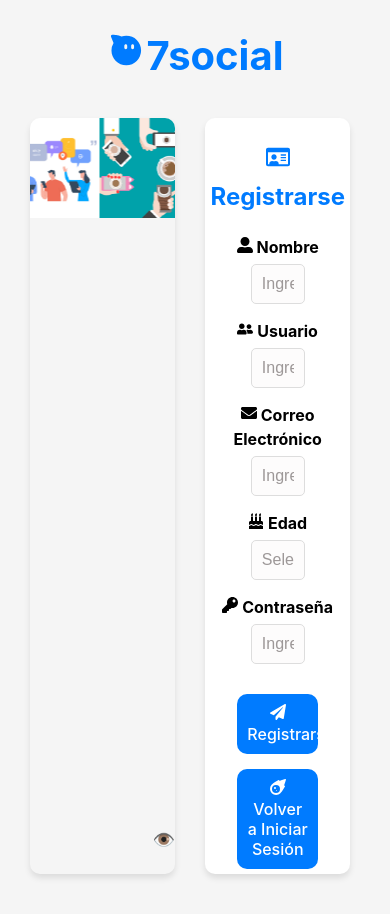
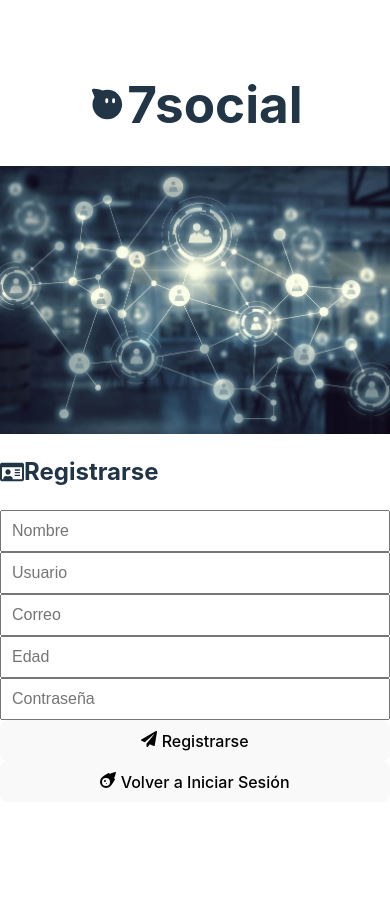
Before and after one commit to Aguiar623/7social, a React (Vite) app in the folder 7SOCIAL-FRONTED/: page / in a window 390 px wide. Both pictures are taken after a click on the button "Registrarme". After the commit the page ends 844 px from the top, so only its background shows below. Built offline with nearby package versions, Linux system fonts and the light colour scheme.

Commit message:
home responsive

```diff
--- a/7SOCIAL-FRONTED/src/pages/Home.jsx
+++ b/7SOCIAL-FRONTED/src/pages/Home.jsx
@@ -88,89 +88,141 @@ const Home = () => {
   };
 
   return (
-  <>
-    <div className="titulo-home">
-      <h1><AiFillAliwangwang size={40}/>7social</h1>
-      </div>
-    <div className="home-container">
+    <div className="flex flex-col items-center justify-center min-h-screen bg-gradient-to-br from-gray-900 to-gray-700 text-white p-4">
+      {/* Título */}
+      <h1 className="flex items-center gap-2 text-3xl md:text-4xl font-bold mb-6">
+        <AiFillAliwangwang size={40} />
+        7social
+      </h1>
+
+      {/* Contenedor principal responsive */}
+      <div className="flex flex-col md:flex-row w-full max-w-5xl bg-gray-800 rounded-2xl shadow-lg overflow-hidden">
         {/* Carrete de imágenes */}
-      <div className="carousel">
-        <div className="carousel-track">
-          <img src="/images/social-1.jpg" alt="Imagen 1" className="carousel-image" />
-          <img src="/images/social-2.jpg" alt="Imagen 2" className="carousel-image" />
-          <img src="/images/social-3.png" alt="Imagen 3" className="carousel-image" />
-          <img src="/images/social-4.png" alt="Imagen 4" className="carousel-image" />
+        <div className="w-full md:w-1/2 relative">
+          <div className="flex overflow-x-auto snap-x snap-mandatory scrollbar-hide">
+            {["/images/social-1.jpg", "/images/social-2.jpg", "/images/social-3.png", "/images/social-4.png"].map(
+              (src, i) => (
+                <img
+                  key={i}
+                  src={src}
+                  alt={`Imagen ${i + 1}`}
+                  className="w-full h-64 md:h-full object-cover snap-center"
+                />
+              )
+            )}
           </div>
         </div>
-      {/* Barra de inicio de sesión o registro */}
-      <div className="login-bar">
-        {loading && <div className="loading-spinner">Cargando...</div>} {/* Indicador de carga */}
+
+        {/* Panel de login / registro */}
+        <div className="w-full md:w-1/2 p-6 md:p-10 flex flex-col justify-center bg-gray-900">
+          {loading && <div className="text-center mb-4 animate-pulse">Cargando...</div>}
+
           {isRegistering ? (
             <>
-            <h2><FaRegIdCard /> Registrarse</h2>
-            <form onSubmit={handleRegisterSubmit}>
-              <div className="form-group">
-                <label htmlFor="name"><FaUserAlt /> Nombre</label>
-                <input type="text" id="register-name" placeholder="Ingresa tu nombre" />
+              <h2 className="text-2xl font-bold mb-4 flex items-center gap-2">
+                <FaRegIdCard /> Registrarse
+              </h2>
+              <form onSubmit={handleLoginSubmit} className="flex flex-col gap-3">
+                <input
+                  type="text"
+                  id="register-name"
+                  placeholder="Nombre"
+                  className="p-2 rounded bg-gray-700 focus:ring-2 focus:ring-indigo-400"
+                />
+                <input
+                  type="text"
+                  id="register-username"
+                  placeholder="Usuario"
+                  className="p-2 rounded bg-gray-700 focus:ring-2 focus:ring-indigo-400"
+                />
+                <input
+                  type="email"
+                  id="register-email"
+                  placeholder="Correo"
+                  className="p-2 rounded bg-gray-700 focus:ring-2 focus:ring-indigo-400"
+                />
+                <input
+                  type="text"
+                  id="register-age"
+                  placeholder={age ? `${age} años` : "Edad"}
+                  readOnly
+                  onClick={() => hiddenDateRef.current.showPicker()}
+                  className="p-2 rounded bg-gray-700 focus:ring-2 focus:ring-indigo-400"
+                />
+                <input
+                  type="date"
+                  ref={hiddenDateRef}
+                  className="hidden"
+                  onChange={handleDateChange}
+                />
+                <div className="relative">
+                  <input
+                    type={showRegisterPassword ? "text" : "password"}
+                    id="register-password"
+                    placeholder="Contraseña"
+                    className="p-2 rounded bg-gray-700 focus:ring-2 focus:ring-indigo-400 w-full"
+                  />
+                  <span
+                    onClick={() => setShowRegisterPassword(!showRegisterPassword)}
+                    className="absolute right-3 top-2 cursor-pointer"
+                  >
+                    {showRegisterPassword ? "🙈" : "👁️"}
+                  </span>
                 </div>
-              <div className="form-group">
-                <label htmlFor="username"><FaUserFriends /> Usuario</label>
-                <input type="text" id="register-username" placeholder="Ingresa tu usuario" />
-              </div>
-              <div className="form-group">
-                <label htmlFor="email"><FaEnvelope /> Correo Electrónico</label>
-                <input type="email" id="register-email" placeholder="Ingresa tu correo" />
-              </div>
-              <div className="form-group">
-                <label htmlFor="age"><FaBirthdayCake /> Edad</label>
-                <input type="text" id="register-age" placeholder="Selecciona fecha" value={age ?`${age} años` : ""}
-                readOnly onClick={() => hiddenDateRef.current.showPicker()}
-                />
-                <input type="date" ref={hiddenDateRef} style={{ position: "absolute", opacity: 0, pointerEvents: "none"  }} onChange={handleDateChange}
-              />
-              </div>
-              <div className="form-group">
-                <label htmlFor="password"><FaKey /> Contraseña</label>
-                <input type={showRegisterPassword ? "text" : "password"} id="register-password" placeholder="Ingresa tu contraseña" />
-                <span className="toggle-eye1" onClick={ ()=> setShowRegisterPassword(!showRegisterPassword)}>{showRegisterPassword ? "🙈" : "👁️"}</span>
-              </div>
-              <button type="submit" className="login-button"><FaPaperPlane /> Registrarse</button>
+                <button type="submit" className="bg-indigo-600 hover:bg-indigo-700 p-2 rounded mt-2">
+                  <FaPaperPlane className="inline-block mr-2" /> Registrarse
+                </button>
                 <button
                   type="button"
-                className="login-button"
-                onClick={() => setIsRegistering(false)} // Volver al formulario de inicio de sesión
+                  onClick={() => setIsRegistering(false)}
+                  className="bg-gray-600 hover:bg-gray-700 p-2 rounded mt-2"
                 >
-                <FaMeteor /> Volver a Iniciar Sesión
+                  <FaMeteor className="inline-block mr-2" /> Volver a Iniciar Sesión
                 </button>
               </form>
             </>
           ) : (
             <>
-            <h2><FaMeteor /> Iniciar Sesión</h2>
-            <form onSubmit={handleLoginSubmit}>
-              <div className="form-group">
-                <label htmlFor="username"><FaUserFriends /> Usuario</label>
-                <input type="text" id="username" placeholder="Ingresa tu usuario" />
+              <h2 className="text-2xl font-bold mb-4 flex items-center gap-2">
+                <FaMeteor /> Iniciar Sesión
+              </h2>
+              <form onSubmit={handleLoginSubmit} className="flex flex-col gap-3">
+                <input
+                  type="text"
+                  id="username"
+                  placeholder="Usuario"
+                  className="p-2 rounded bg-gray-700 focus:ring-2 focus:ring-indigo-400"
+                />
+                <div className="relative">
+                  <input
+                    type={showPassword ? "text" : "password"}
+                    id="password"
+                    placeholder="Contraseña"
+                    className="p-2 rounded bg-gray-700 focus:ring-2 focus:ring-indigo-400 w-full"
+                  />
+                  <span
+                    onClick={() => setShowPassword(!showPassword)}
+                    className="absolute right-3 top-2 cursor-pointer"
+                  >
+                    {showPassword ? "🙈" : "👁️"}
+                  </span>
                 </div>
-              <div className="form-group">
-                <label htmlFor="password"><FaKey /> Contraseña</label>
-                <input type={showPassword ? "text" : "password"} id="password" placeholder="Ingresa tu contraseña" />
-                <span className="toggle-eye" onClick={ ()=> setShowPassword(!showPassword)}>{showPassword ? "🙈" : "👁️"}</span>
-              </div>
-              <button type="submit" className="login-button"><FaPaperPlane /> Iniciar Sesión</button>
+                <button type="submit" className="bg-indigo-600 hover:bg-indigo-700 p-2 rounded mt-2">
+                  <FaPaperPlane className="inline-block mr-2" /> Iniciar Sesión
+                </button>
                 <button
                   type="button"
-                className="login-button"
-                onClick={() => setIsRegistering(true)} // Cambiar al formulario de registro
+                  onClick={() => setIsRegistering(true)}
+                  className="bg-gray-600 hover:bg-gray-700 p-2 rounded mt-2"
                 >
-                <FaRegIdCard /> Registrarme
+                  <FaRegIdCard className="inline-block mr-2" /> Registrarme
                 </button>
               </form>
             </>
           )}
         </div>
       </div>
-</>
+    </div>
   );
 };
 
```
Lines whose indentation alone changed are shown as unchanged.
